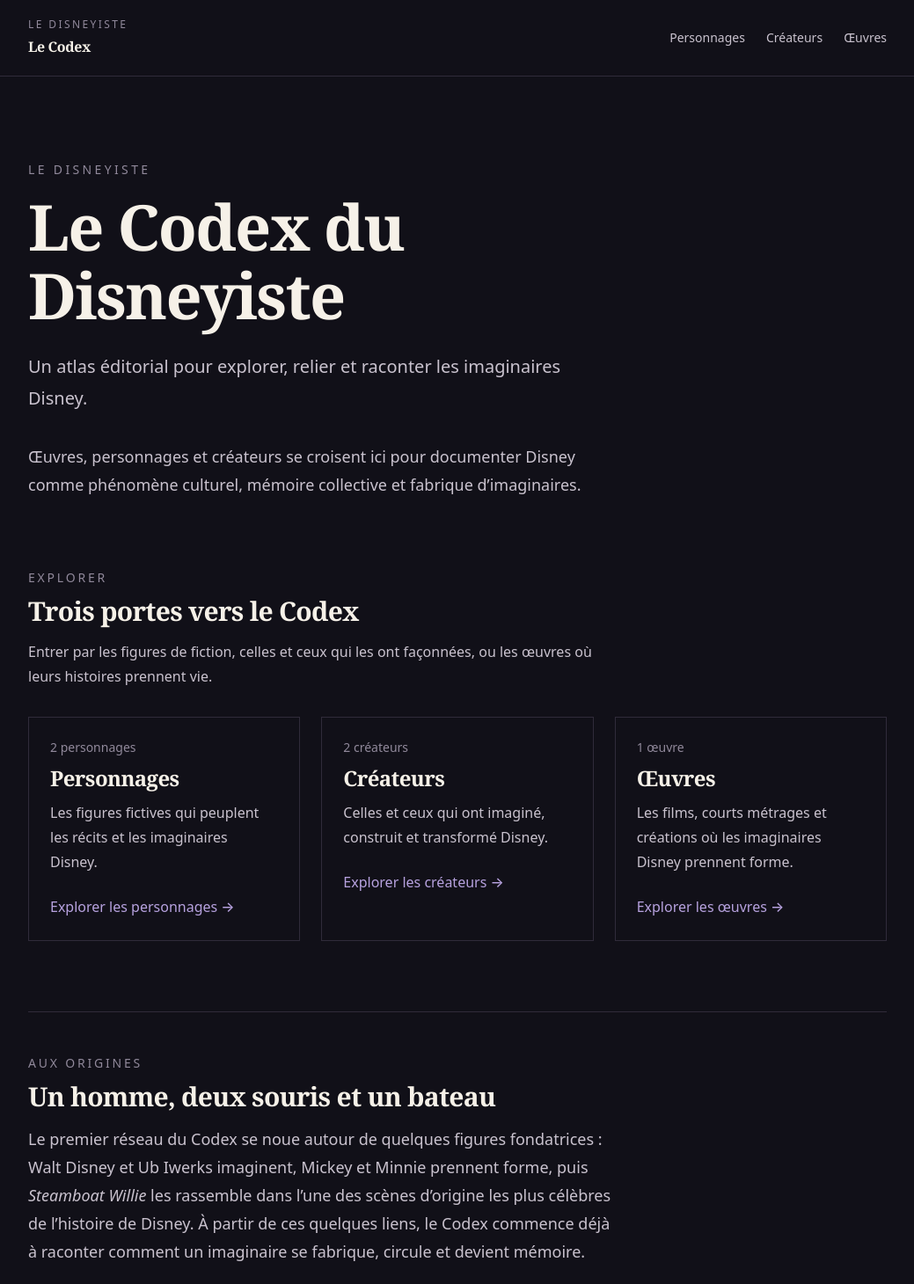
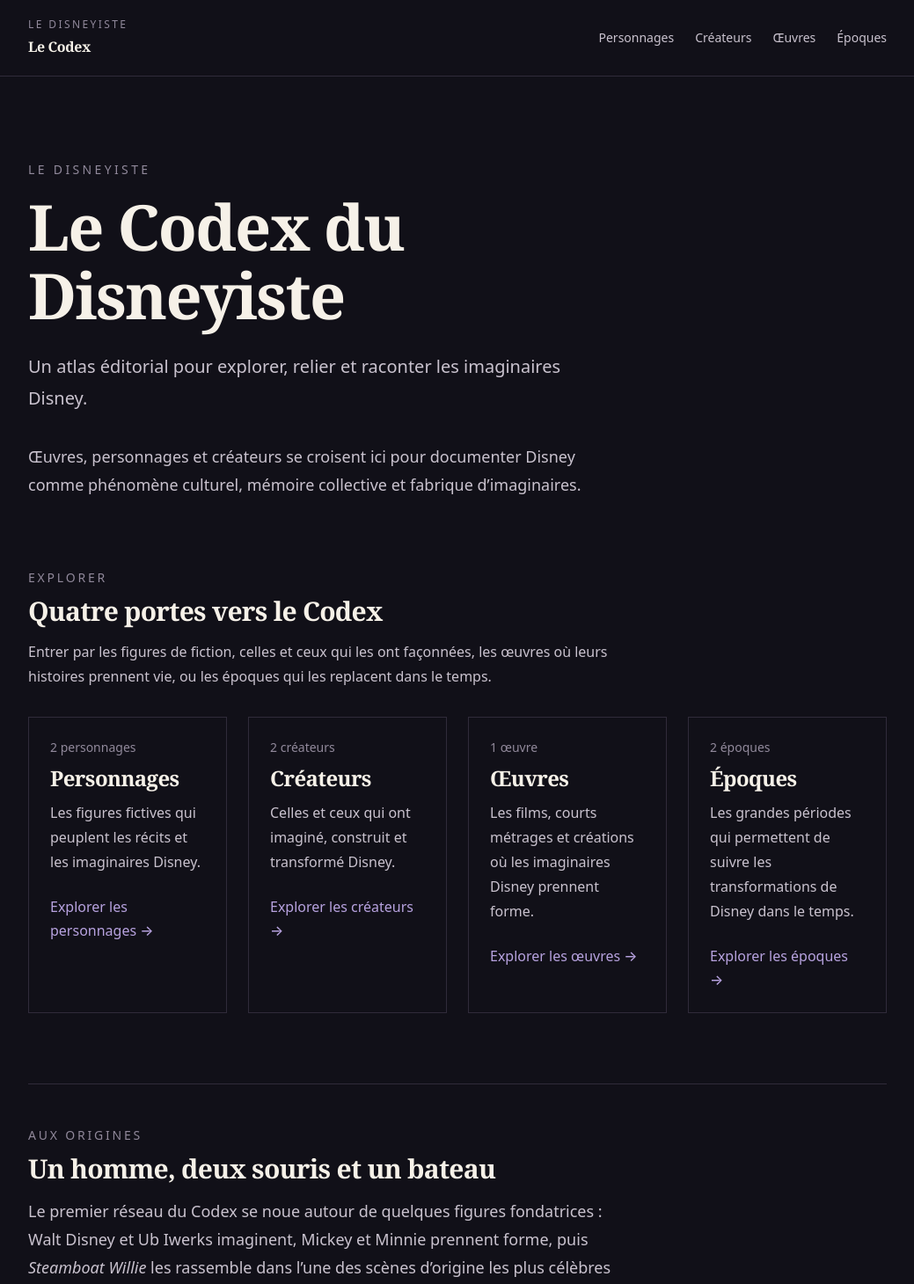
Before and after one commit to iamjulienjulien/ledisneyiste-codex, a Next.js app: page / in a window 1280 px wide. Shown: the top 1460 px of the page at 88% size, without its empty margins (120-1159 px from the left). Built offline with nearby package versions, Linux system fonts and the light colour scheme.

Commit message:
🎨 Mise en scène > Ouvrir le Codex sur ses premières époques > 🐭 Julien

```diff
--- a/src/app/layout.tsx
+++ b/src/app/layout.tsx
@@ -63,6 +63,13 @@ export default function RootLayout({
                             >
                                 Œuvres
                             </Link>
+
+                            <Link
+                                href="/epoques"
+                                className="text-ink-soft transition-colors hover:text-accent"
+                            >
+                                Époques
+                            </Link>
                         </nav>
                     </div>
                 </header>
--- a/src/app/page.tsx
+++ b/src/app/page.tsx
@@ -1,5 +1,10 @@
 import Link from "next/link";
-import { contributeurs, oeuvres, personnages } from "@/data/catalogues";
+import {
+    contributeurs,
+    oeuvres,
+    personnages,
+    epoques,
+} from "@/data/catalogues";
 
 export default function Home() {
     return (
@@ -32,17 +37,18 @@ export default function Home() {
                     </p>
 
                     <h2 className="mt-3 text-3xl text-ink">
-                        Trois portes vers le Codex
+                        Quatre portes vers le Codex
                     </h2>
 
                     <p className="mt-4 max-w-2xl leading-7 text-ink-soft">
                         Entrer par les figures de fiction, celles et ceux qui
-                        les ont façonnées, ou les œuvres où leurs histoires
-                        prennent vie.
+                        les ont façonnées, les œuvres où leurs histoires
+                        prennent vie, ou les époques qui les replacent dans le
+                        temps.
                     </p>
                 </div>
 
-                <div className="mt-8 grid gap-6 md:grid-cols-3">
+                <div className="mt-8 grid gap-6 sm:grid-cols-2 lg:grid-cols-4">
                     <Link
                         href="/personnages"
                         className="group border border-line p-6 transition-colors hover:border-line-strong"
@@ -107,6 +113,27 @@ export default function Home() {
 
                         <p className="mt-6 font-medium text-accent group-hover:text-accent-hover">
                             Explorer les œuvres →
+                        </p>
+                    </Link>
+
+                    <Link
+                        href="/epoques"
+                        className="group border border-line p-6 transition-colors hover:border-line-strong"
+                    >
+                        <p className="text-sm text-muted">
+                            {epoques.length}{" "}
+                            {epoques.length > 1 ? "époques" : "époque"}
+                        </p>
+
+                        <h3 className="mt-3 text-2xl text-ink">Époques</h3>
+
+                        <p className="mt-3 leading-7 text-ink-soft">
+                            Les grandes périodes qui permettent de suivre les
+                            transformations de Disney dans le temps.
+                        </p>
+
+                        <p className="mt-6 font-medium text-accent group-hover:text-accent-hover">
+                            Explorer les époques →
                         </p>
                     </Link>
                 </div>
```
